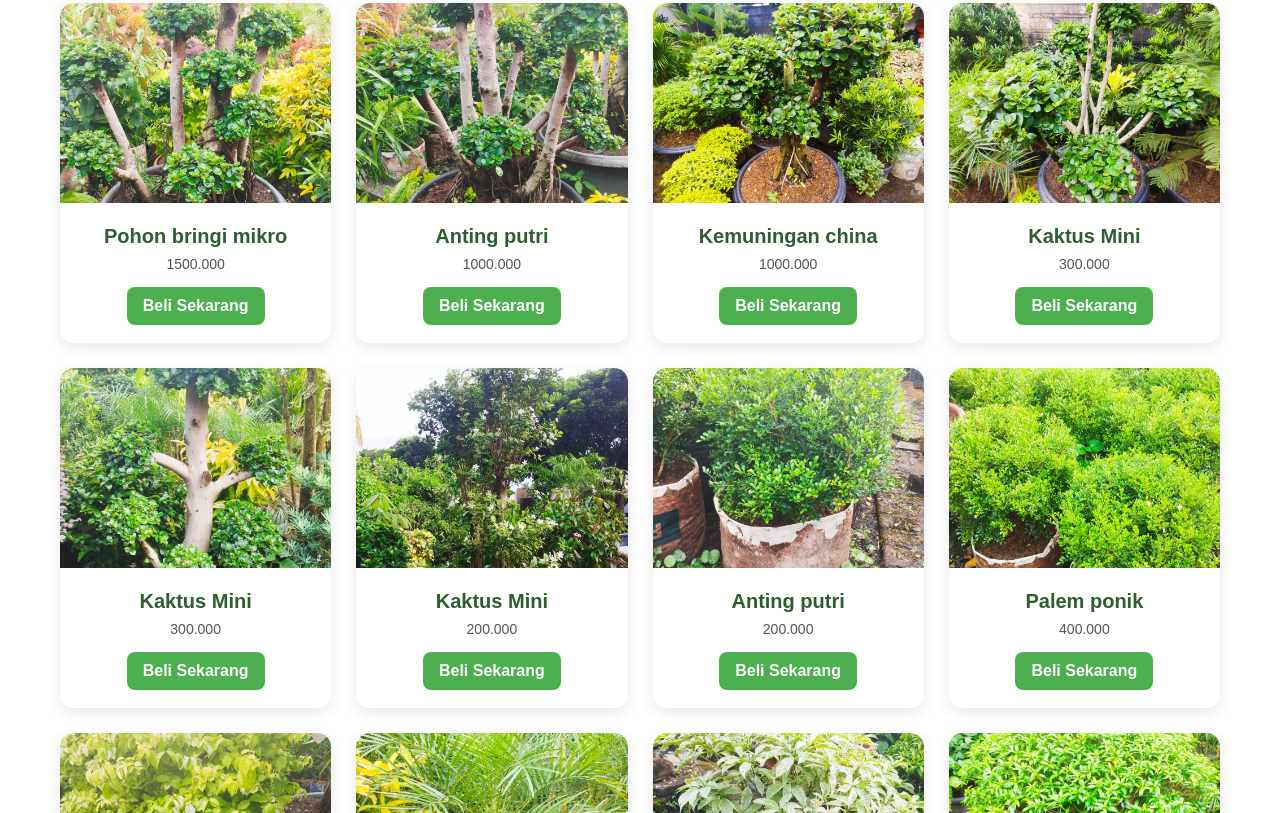
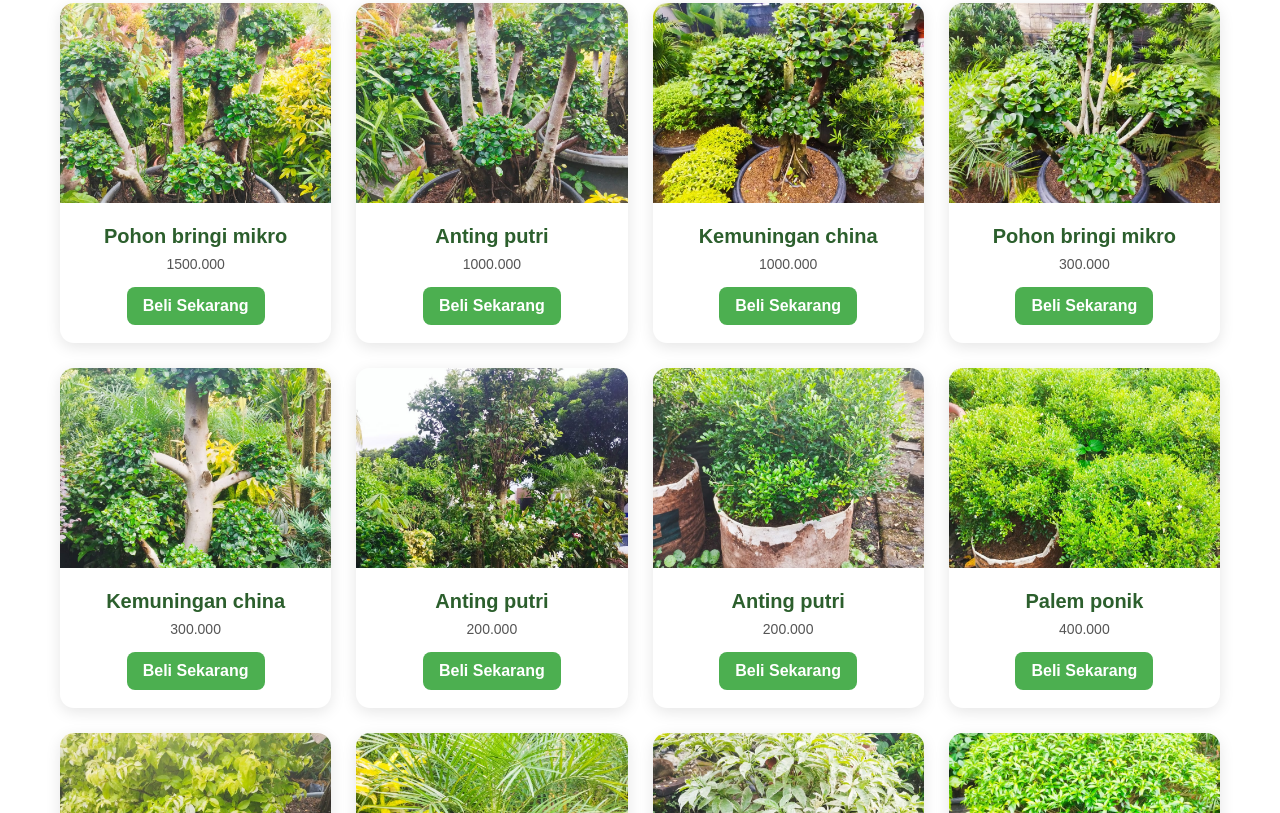
Before and after one commit to gadingpsbang-eng/farelsenior, a plain HTML site: page index.html in a window 1280 px wide. Shown: the part 3079-3892 px from the top of the page. Drawn offline with Linux system fonts and the light colour scheme.

Commit message:
Add files via upload

```diff
--- a/index.html
+++ b/index.html
@@ -142,7 +142,7 @@
             <div class="plant-card">
                 <img src="gambar/tanaman4.jpg" alt="Kaktus Mini">
                 <div class="plant-info">
-                    <h3>Kaktus Mini</h3>
+                    <h3>Pohon bringi mikro</h3>
                     <p>300.000</p>
                     <a href="#" class="buy-button">Beli Sekarang</a>
                 </div>
@@ -150,7 +150,7 @@
             <div class="plant-card">
                 <img src="gambar/tanaman5.jpg" alt="Kaktus Mini">
                 <div class="plant-info">
-                    <h3>Kaktus Mini</h3>
+                    <h3>Kemuningan china</h3>
                     <p>300.000</p>
                     <a href="#" class="buy-button">Beli Sekarang</a>
                 </div>
@@ -158,7 +158,7 @@
             <div class="plant-card">
                 <img src="gambar/tanaman6.jpg" alt="Kaktus Mini">
                 <div class="plant-info">
-                    <h3>Kaktus Mini</h3>
+                    <h3>Anting putri</h3>
                     <p>200.000</p>
                     <a href="#" class="buy-button">Beli Sekarang</a>
                 </div>
```
Also changed, not shown: gambar/owner.jpg (added), owner.jpg (added).
